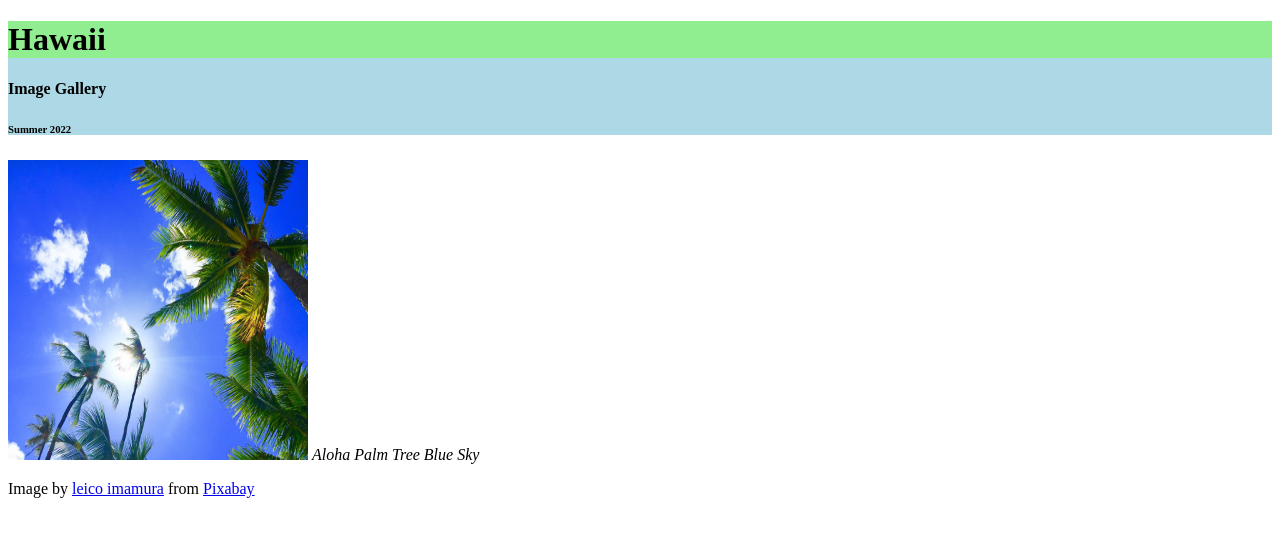
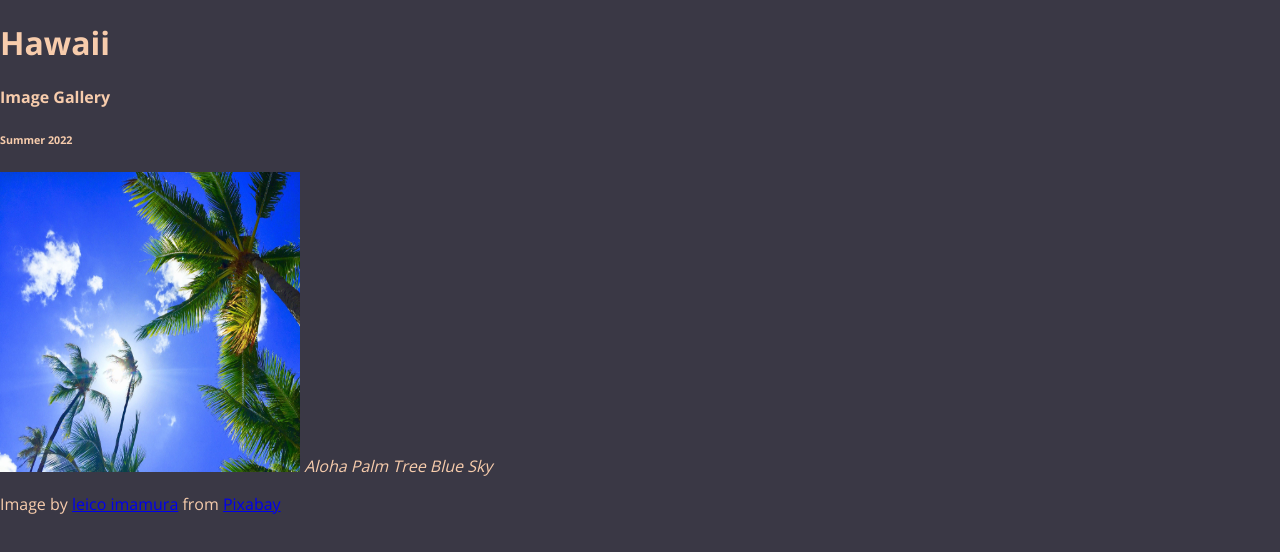
Before and after one commit to CSF2223/imagegallery-SharkeyZach, a plain HTML site: page index.html in a window 1280 px wide. Drawn offline with nearby package versions, Linux system fonts and the light colour scheme.

Commit message:
Complete through 2.07

```diff
--- a/style.css
+++ b/style.css
@@ -1,13 +1,20 @@
 /*
-Color Palette:
-background color:
-font color:
-secondary color:
-tertiary color:
+Color Palette
+background color:  #3A3845
+font color:  #F7CCAC
+secondary color:  #C69B7B
+tertiary color:  #826F66
 */
 
-header {
-  background-color: lightblue;
+/* CSS syntax notes:
+    selector {property: value;}
+*/
+
+@import url('https://fonts.googleapis.com/css2?family=Open+Sans:wght@300;400;600;700&display=swap');
+
+body {
+     background-color: #3A3845;
+     color: #F7CCAC;
+     font-family: 'Open Sans', sans-serif;
+     margin: 0;
 }
-
-h1 {background-color: lightgreen;}
```
